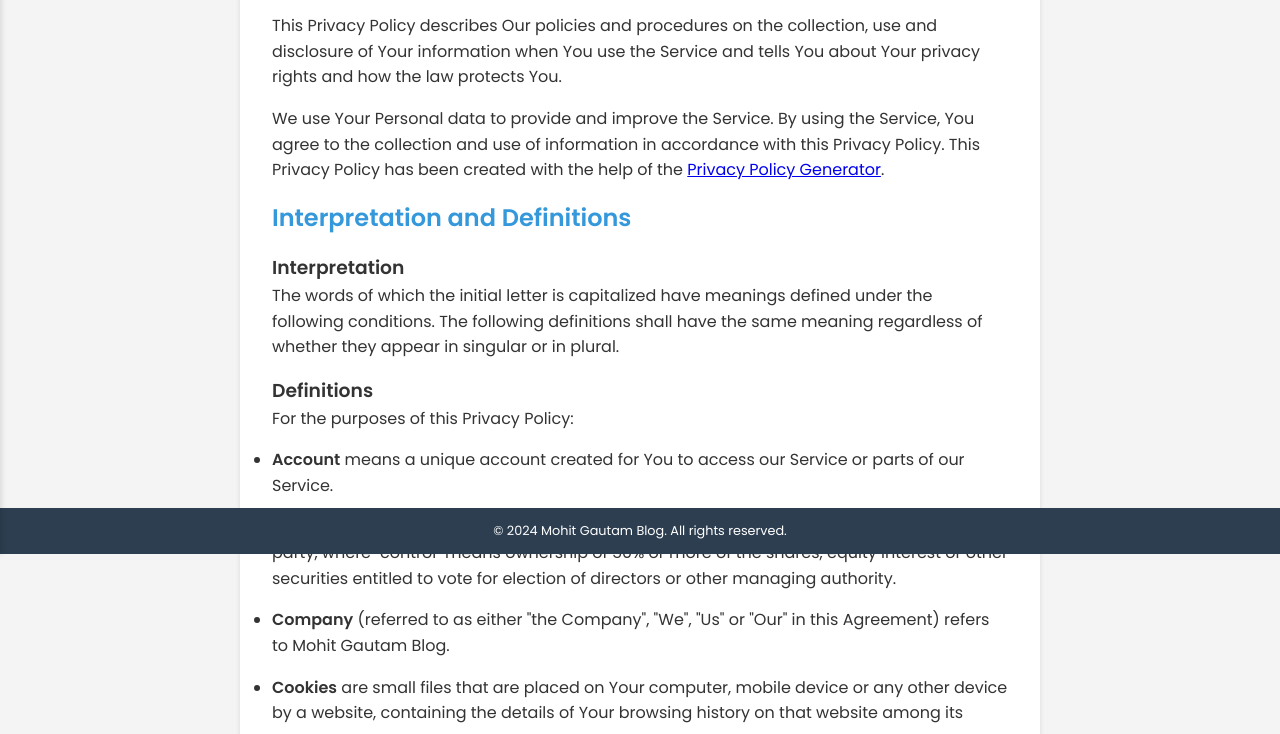
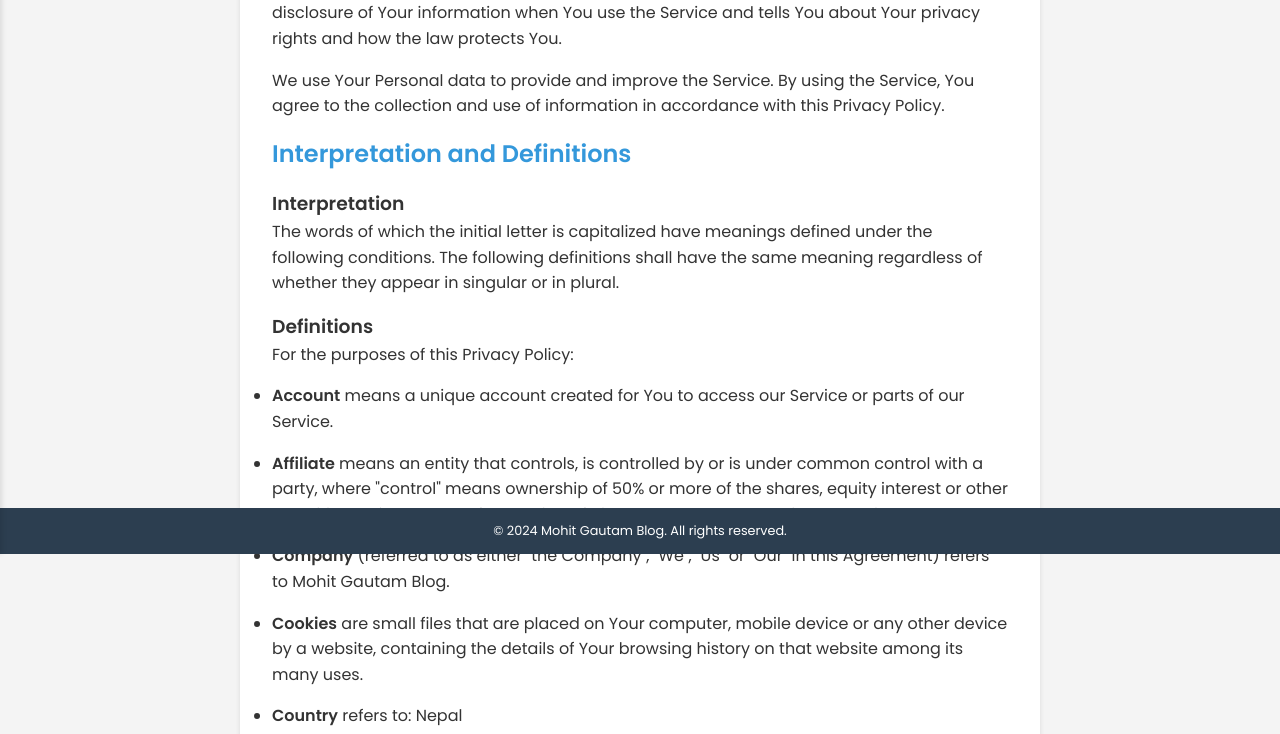
Before and after one commit to Misson369/Blog-website, a plain HTML site: page index.html in a window 1280 px wide. Shown: the part 246-980 px from the top of the page. Drawn offline with Linux system fonts and the light colour scheme.

Commit message:
Update index.html

```diff
--- a/index.html
+++ b/index.html
@@ -4,6 +4,9 @@
     <meta charset="UTF-8">
     <meta name="viewport" content="width=device-width, initial-scale=1.0">
     <title>Mohit Gautam Blog</title>
+
+    <script src="https://cmp.osano.com/AzZfFSUY4phDV9j4v/20ec1ed6-16d0-4019-ab93-8b595110e5b4/osano.js"></script>
+
     <link href="https://fonts.googleapis.com/css2?family=Poppins:wght@300;400;600&display=swap" rel="stylesheet">
     <style>
         :root {
@@ -225,12 +228,12 @@
             },
 
 privacy:{
-title: "Privacy Policy",
+title: "<!--privacy Policy-->",
 content: `
 <h1>Privacy Policy</h1>
 <p>Last updated: December 27, 2024</p>
 <p>This Privacy Policy describes Our policies and procedures on the collection, use and disclosure of Your information when You use the Service and tells You about Your privacy rights and how the law protects You.</p>
-<p>We use Your Personal data to provide and improve the Service. By using the Service, You agree to the collection and use of information in accordance with this Privacy Policy. This Privacy Policy has been created with the help of the <a href="https://www.privacypolicies.com/privacy-policy-generator/" target="_blank">Privacy Policy Generator</a>.</p>
+<p>We use Your Personal data to provide and improve the Service. By using the Service, You agree to the collection and use of information in accordance with this Privacy Policy.</p>
 <h2>Interpretation and Definitions</h2>
 <h3>Interpretation</h3>
 <p>The words of which the initial letter is capitalized have meanings defined under the following conditions. The following definitions shall have the same meaning regardless of whether they appear in singular or in plural.</p>
@@ -420,13 +423,14 @@ content: `
 <p>You are advised to review this Privacy Policy periodically for any changes. Changes to this Privacy Policy are effective when they are posted on this page.</p>
 <h2>Contact Us</h2>
 <p>If you have any questions about this Privacy Policy, You can contact us:</p>
+<p>
 <ul>
 <li>By email: mohitmgofficial@gmail.com</li>
-</ul> `
+</ul> </p>
+This Privacy Policy has been created with the help of the <a href="https://www.privacypolicies.com/privacy-policy-generator/" target="_blank">Privacy Policy Generator</a>.`
 }
 };
-
-        function getNewestBlog() {
+       function getNewestBlog() {
             const keys = Object.keys(blogs);
             return blogs[keys[keys.length - 1]];
         }
```
